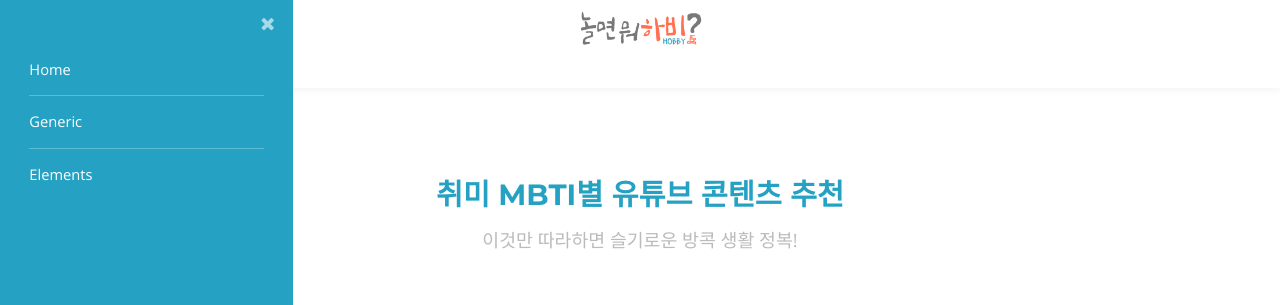
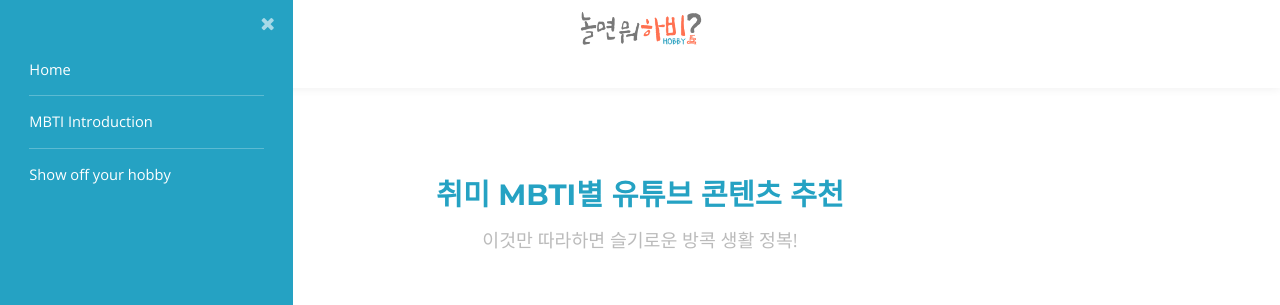
Before and after one commit to earthssu/dasom-hobby, a Flask app: page /recommend in a window 1280 px wide, after a click that opens the changed part. Shown: the top 305 px of the page. Run offline with Flask 2, Linux system fonts and the light colour scheme; grey boxes are pictures that could not be loaded.

Commit message:
elements2 add, menu change

```diff
--- a/src/templates/generic2.html
+++ b/src/templates/generic2.html
@@ -26,12 +26,9 @@
 		<!-- Menu -->
 			<nav id="menu">
 				<ul class="links">
-					<li><a href="/">Home</a></li>
-					<li><a href="generic.html">Generic</a></li>
-					<li><a href="/elements">Elements</a></li>
-				</ul>
-				<ul class="actions vertical">
-					<li><a href="#" class="button fit">Login</a></li>
+					<li><a href="index.html">Home</a></li>
+					<li><a href="generic.html">MBTI Introduction</a></li>
+					<li><a href="elements.html">Show off your hobby</a></li>
 				</ul>
 			</nav>
 
```
Also changed, not shown: src/templates/elements.html (+2 -5 lines), src/templates/elements1.html (+3 -4 lines), src/templates/index.html (+3 -6 lines).
